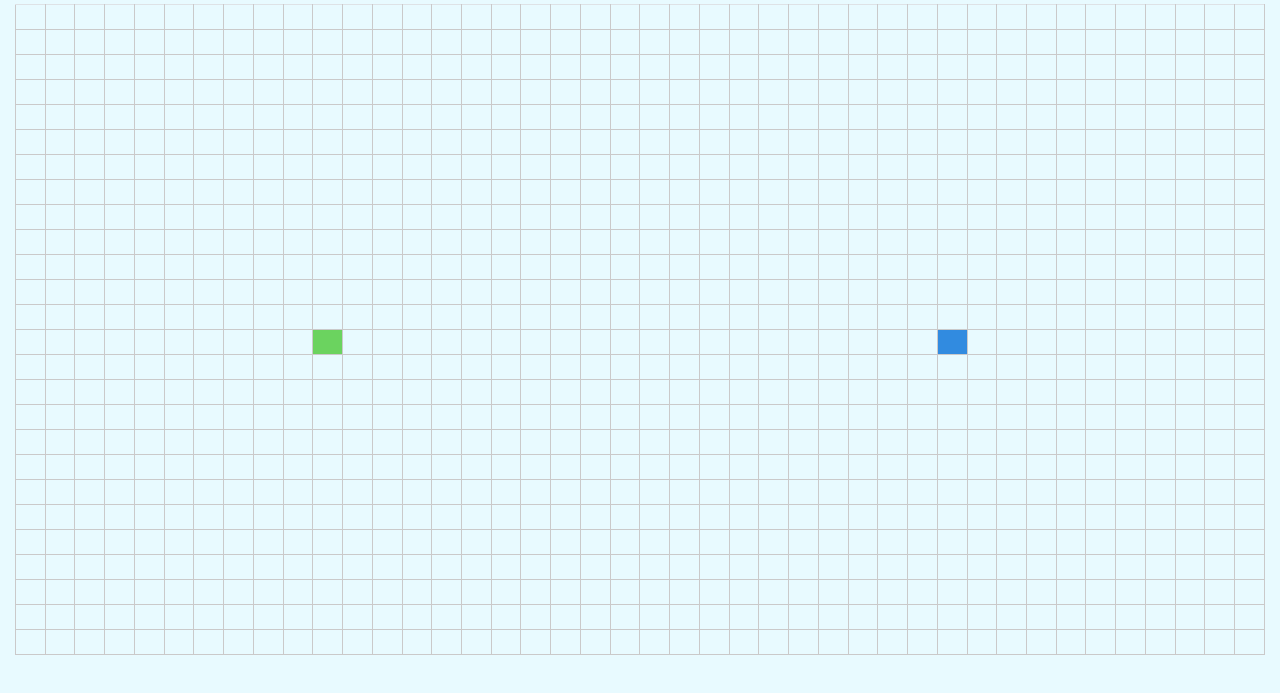
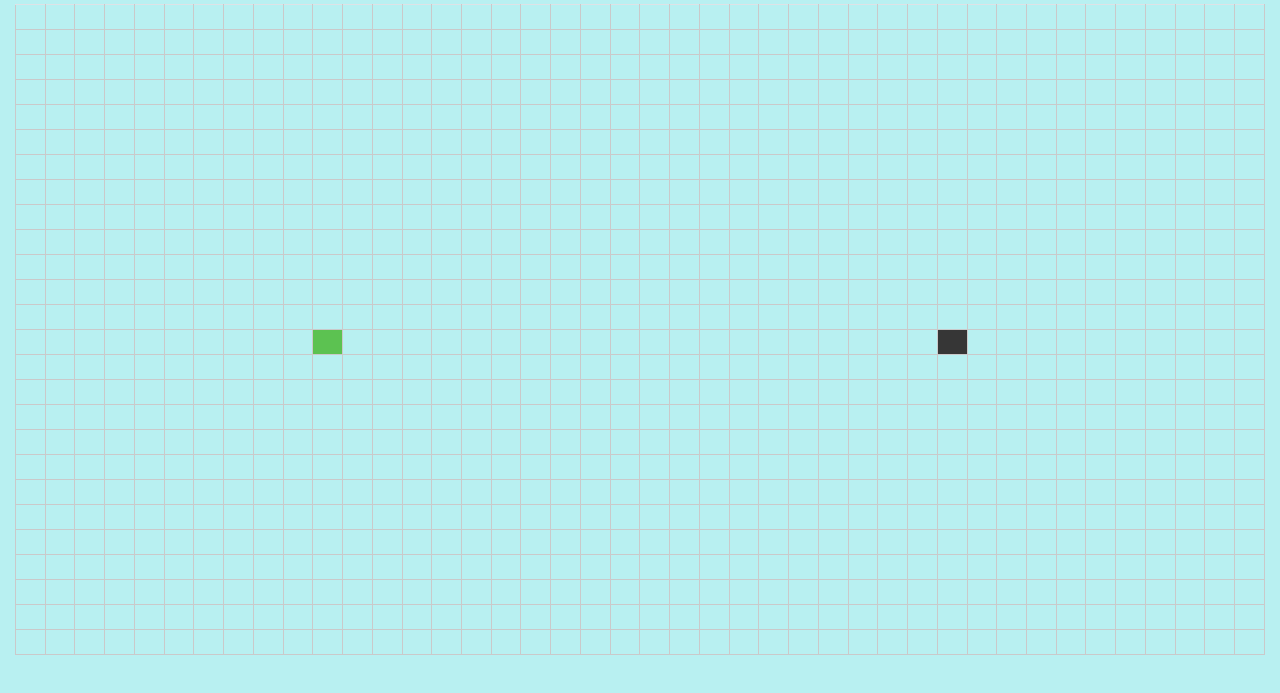
Before and after one commit to ThomasRainford/Algorithm-Visualiser, a website: page pathfinding.html in a window 1280 px wide. Shown: the part 67-760 px from the top of the page. Drawn offline with nearby package versions, Linux system fonts and the light colour scheme.

```diff
--- a/public/css/pathfindingStyles.css
+++ b/public/css/pathfindingStyles.css
@@ -1,5 +1,5 @@
 body {
-    background-color: #e8faff;
+    background-color: #b8f0f1;
 }
 
 h1 {
@@ -39,17 +39,17 @@
 }
 
 .data-start {
-    background-color: #6bd35f;
+    background-color: #5cc251;
     color: white;
 }
 
 .data-end {
-    background-color: #318be0;
+    background-color: rgb(54, 54, 54);
     color: white;
 }
 
 .data-visited {
-    background-color: #e82929;
+    background-color: #5968d9;
     color: white;
 }
 
```
Also changed, not shown: public/script/grid.js (+13 -0 lines), public/script/index.js (+20 -0 lines), public/script/pathfinding/dijkstra/dijkstra.js (+20 -0 lines), public/script/pathfinding/dijkstra/fringe.js (+8 -1 lines).
